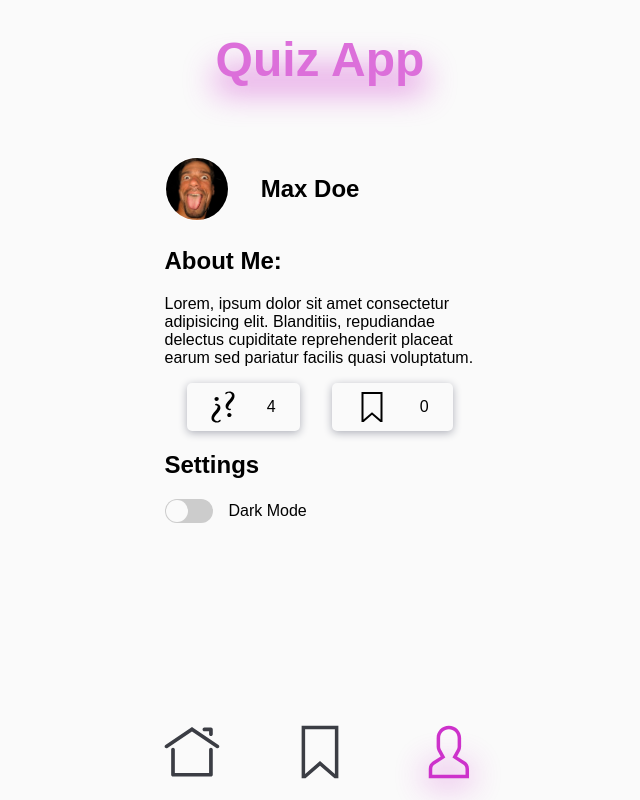
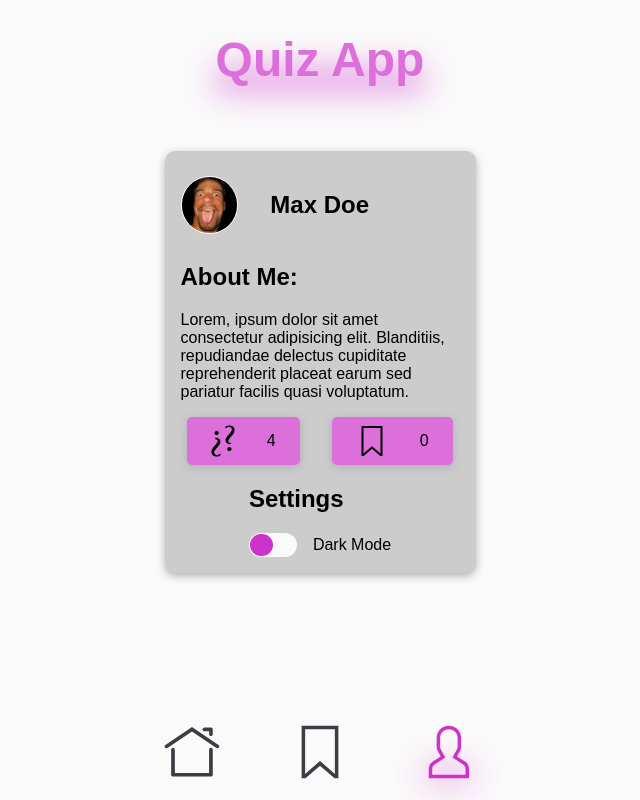
Before and after one commit to Bruno0221/quiz-app, a plain HTML site: page index.html in a window 1280 px wide. Both pictures are taken after a click on the link 768 px from the left and 790 px from the top of the page. Shown: the whole page, without its empty margins (320-960 px from the left). Drawn offline with Linux system fonts and the light colour scheme.

Commit message:
added styling to profile section

```diff
--- a/components/Card/Card.css
+++ b/components/Card/Card.css
@@ -54,7 +54,7 @@
 
 .tag {
   padding: 0.5rem;
-  background-color: var(--clr-primary-light);
+  background-color: var(--clr-accent-light);
   border-radius: 5px;
   box-shadow: var(--clr-box-shadow) 0px 2px 8px 0px;
 }
--- a/components/Profile/Profile.css
+++ b/components/Profile/Profile.css
@@ -26,7 +26,7 @@
 }
 
 .counter {
-  background-color: var(--clr-primary-light);
+  background-color: var(--clr-accent-dark);
   border-radius: 5px;
   box-shadow: var(--clr-box-shadow) 0px 2px 8px 0px;
   display: flex;
@@ -54,7 +54,7 @@
   content: "";
   width: 3em;
   height: 1.5em;
-  background-color: var(--clr-primary-dark);
+  background-color: var(--clr-primary-light);
   border-radius: 1em;
   margin-right: 1em;
   transition: 100ms ease-in-out;
@@ -65,12 +65,12 @@
   content: "";
   width: 1.4em;
   aspect-ratio: 1;
-  background-color: var(--clr-primary-light);
+  background-color: var(--clr-accent-light);
   border-radius: 50%;
   transition: 250ms ease-in-out;
 }
 
 .toggle:checked + label::after {
   transform: translateX(100%);
-  background-color: var(--clr-primary-light);
+  background-color: var(--clr-accent-light);
 }
--- a/components/Profile/Profile.js
+++ b/components/Profile/Profile.js
@@ -11,10 +11,15 @@ import { toggleClass } from "../../utils/ToggleClass.js";
 export function Profile() {
   const body = document.querySelector("body");
   const main = document.querySelector("main");
+  const profileContainer = createNewElementWithClass(
+    "article",
+    main,
+    "question-container"
+  );
   //Header Section
   const profileHeader = createNewElementWithClass(
     "section",
-    main,
+    profileContainer,
     "profile-header"
   );
   const profileImg = createNewElementWithClass(
@@ -33,7 +38,7 @@ export function Profile() {
   //About Section
   const aboutSection = createNewElementWithClass(
     "section",
-    main,
+    profileContainer,
     "profile-about"
   );
   const aboutHeader = createNewElementWithClassAndContent(
@@ -94,7 +99,7 @@ export function Profile() {
   //Settings Section
   const settingsSection = createNewElementWithClass(
     "section",
-    main,
+    profileContainer,
     "profile-settings"
   );
   const settingsHeader = createNewElementWithClassAndContent(
```
Also changed, not shown: javascript/app.js (+0 -9 lines).
